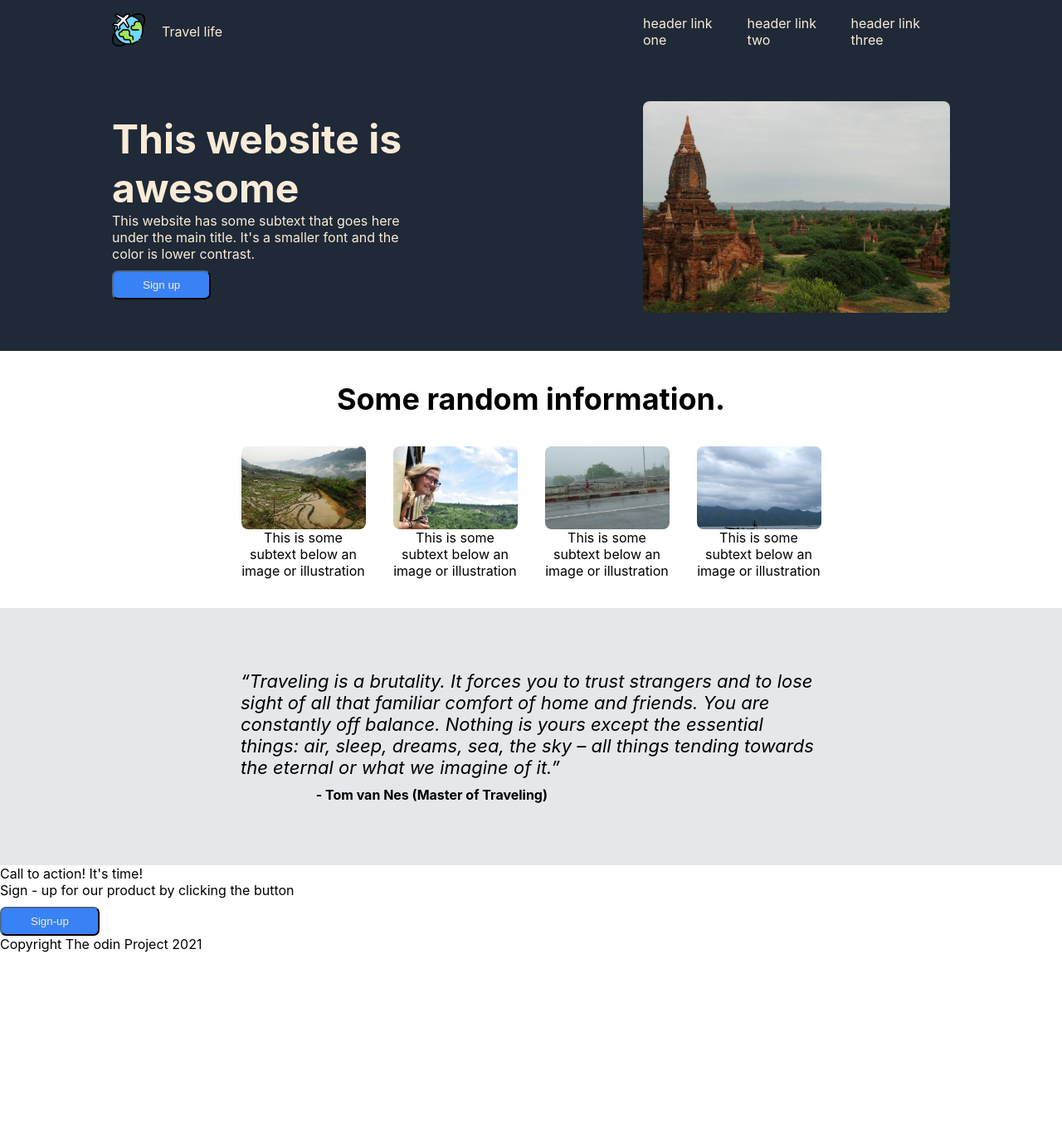
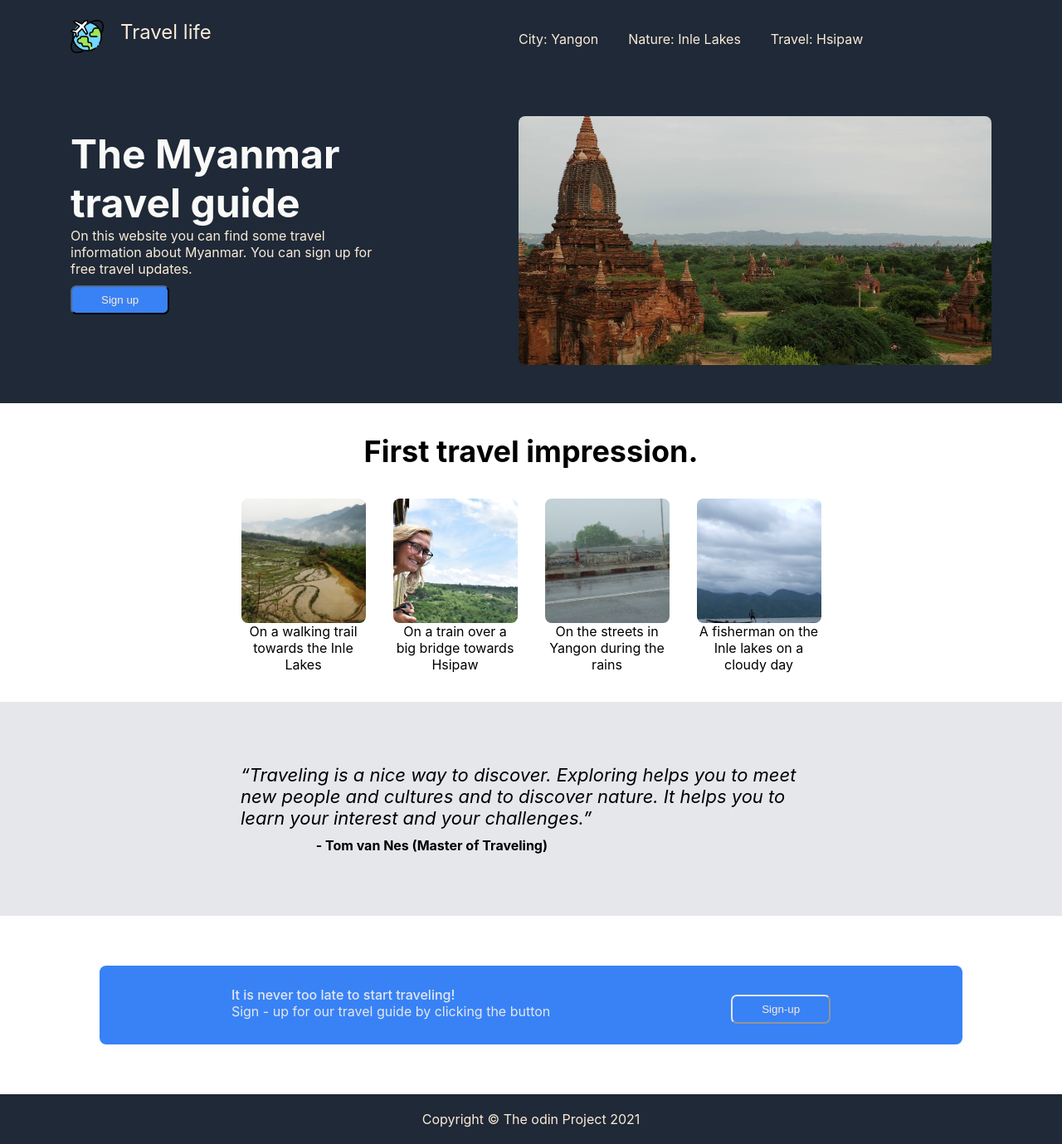
Before and after one commit to ChiaraVerheij/odin_webpage, a plain HTML site: page index.html in a window 1280 px wide. Shown: the whole page at 83% size. Before the commit the page ends 1148 px from the top, so only its background shows below. Drawn offline with Linux system fonts and the light colour scheme.

Commit message:
The Myanmar travel guide homepage is finished

```diff
--- a/index.html
+++ b/index.html
@@ -12,31 +12,30 @@
               <li><a href="#">Travel life</a></li>
             </ul>
             <ul class="right-links">
-              <li><a href="#">header link one</a></li>
-              <li><a href="#">header link two</a></li>
-              <li><a href="#">header link three</a></li>
+              <li><a href="#">City: Yangon </a></li>
+              <li><a href="#">Nature: Inle Lakes </a></li>
+              <li><a href="#">Travel: Hsipaw</a></li>
             </ul>
           </div>
           <div class="subheader">
               <div class="left-side"> <ul>
-                <li id="titel">This website is awesome</li>
-                <li id="subtext"> This website has some subtext that goes here under the main title. It's a smaller font and the color is lower contrast. </li>
+                <li id="titel">The Myanmar travel guide</li>
+                <li id="subtext"> On this website you can find some travel information about Myanmar. You can sign up for free travel updates. </li>
                 <li> <button>Sign up</button> </li>
               </ul></div>
               <img src= "/assets/Myanmar.jpg" alt="Bagan" class="center">
           </div>
           <div class="information">
           </div>
-            <div class="image-title"> Some random information.</div>
+            <div class="image-title"> First travel impression. </div>
             <div class="container">
-               <div class="space"> <img src= "assets/17991659_10212239645204887_1159611988106770662_o.jpg" alt="Bagan" class="center_2"> This is some subtext below an image or illustration </div>
-               <div class="space"> <img src= "assets/19403466_10155419193105789_1731273660_o.jpg" alt="Bagan" class="center_2"> This is some subtext below an image or illustration </div>
-               <div class="space"> <img src= "assets/19944405_10213067469139968_207978405661744923_o.jpg" alt="Bagan" class="center_2"> This is some subtext below an image or illustration</div>
-               <div class="space"> <img src= "assets/19956802_10213067422138793_6803348047770607003_o.jpg" alt="Bagan" class="center_2"> This is some subtext below an image or illustration</div>
+               <div class="space"> <img src= "assets/17991659_10212239645204887_1159611988106770662_o.jpg" alt="Bagan" class="center_2"> On a walking trail towards the Inle Lakes </div>
+               <div class="space"> <img src= "assets/19403466_10155419193105789_1731273660_o.jpg" alt="Bagan" class="center_2"> On a train over a big bridge towards Hsipaw </div>
+               <div class="space"> <img src= "assets/19944405_10213067469139968_207978405661744923_o.jpg" alt="Bagan" class="center_2"> On the streets in Yangon during the rains </div>
+               <div class="space"> <img src= "assets/19956802_10213067422138793_6803348047770607003_o.jpg" alt="Bagan" class="center_2"> A fisherman on the Inle lakes on a cloudy day</div>
             </div>
         <div class="quote_1">
-          <div class="quote"> “Traveling is a brutality. It forces you to trust strangers and to lose sight of all that familiar comfort of home and friends.
-            You are constantly off balance. Nothing is yours except the essential things: air, sleep, dreams, sea, the sky – all things tending towards the eternal or what we imagine of it.”
+          <div class="quote"> “Traveling is a nice way to discover. Exploring helps you to meet new people and cultures and to discover nature. It helps you to learn your interest and your challenges.”
           </div></div>
         <div class="test">
           <div class="Tom"> - Tom van Nes (Master of Traveling)</div>
@@ -44,14 +43,14 @@
           <div class="sign-up">
               <div class="square">
                   <div class="left">
-                      <div class="head-title"> Call to action! It's time!</div>
-                      <div class="text"> Sign - up for our product by clicking the button </div>
+                      <div class="head-title"> It is never too late to start traveling!</div>
+                      <div class="text"> Sign - up for our travel guide by clicking the button </div>
                   </div>
-                  <button>Sign-up</button>
+                  <button class="sign">Sign-up</button>
               </div>
           </div>
           <div class="footer">
-              Copyright The odin Project 2021
+              Copyright © The odin Project 2021
           </div>
 
 
--- a/styles.css
+++ b/styles.css
@@ -26,8 +26,8 @@ a {
 
 .right-links {
     display: flex;
-    gap: 16px;
-    width: 370px;
+    gap: 36px;
+    width: 570px;
     align-items: center;
 }
 
@@ -47,17 +47,25 @@ a {
 .left-links {
     display:flex;
     gap: 20px;
-    align-items: center;
+    font-size: 24px;
+    color: #F9FAF8;
 }
 #titel{
     font-size: 48px;
     font-weight: bolder;
     display: flex;
+    color: #F9FAF8;
+}
+
+#sub-text {
+    font-size: 18px;
+    color: #E5E7EB;
 }
 
 .center {
-    height: auto;
-    width: 370px;
+    height: 300px;
+    width: 570px;
+    object-fit:cover;
     border-radius: 8px;
 }
 
@@ -94,6 +102,8 @@ button{
 .center_2{
     display:flex;
     width: 150px;
+    height: 150px;
+    object-fit:cover;
     border-radius: 8px;
 }
 
@@ -123,3 +133,38 @@ button{
     padding-bottom: 75px;
     font-weight: 700;
 }
+.sign-up{
+    display:flex;
+    justify-content: center;
+}
+.square{
+    display: flex;
+    width: 1200px;
+    background-color: #3882f6;
+    margin: 60px 120px;
+    padding: 25px 50px;
+    border-radius: 8px;
+    justify-content: space-around;
+}
+
+.head-title {
+    color: #E5E7EB;
+    font-weight:500;
+    font-size: 16px;
+}
+
+.text{
+    color:#E5E7EB;
+}
+
+.footer{
+    display:flex;
+    justify-content: center;
+    padding: 20px;
+    background-color: #1f2937;
+    color: antiquewhite;
+}
+
+.sign{
+    border-color: #E5E7EB;
+}
```
Also changed, not shown: 1 other file.
